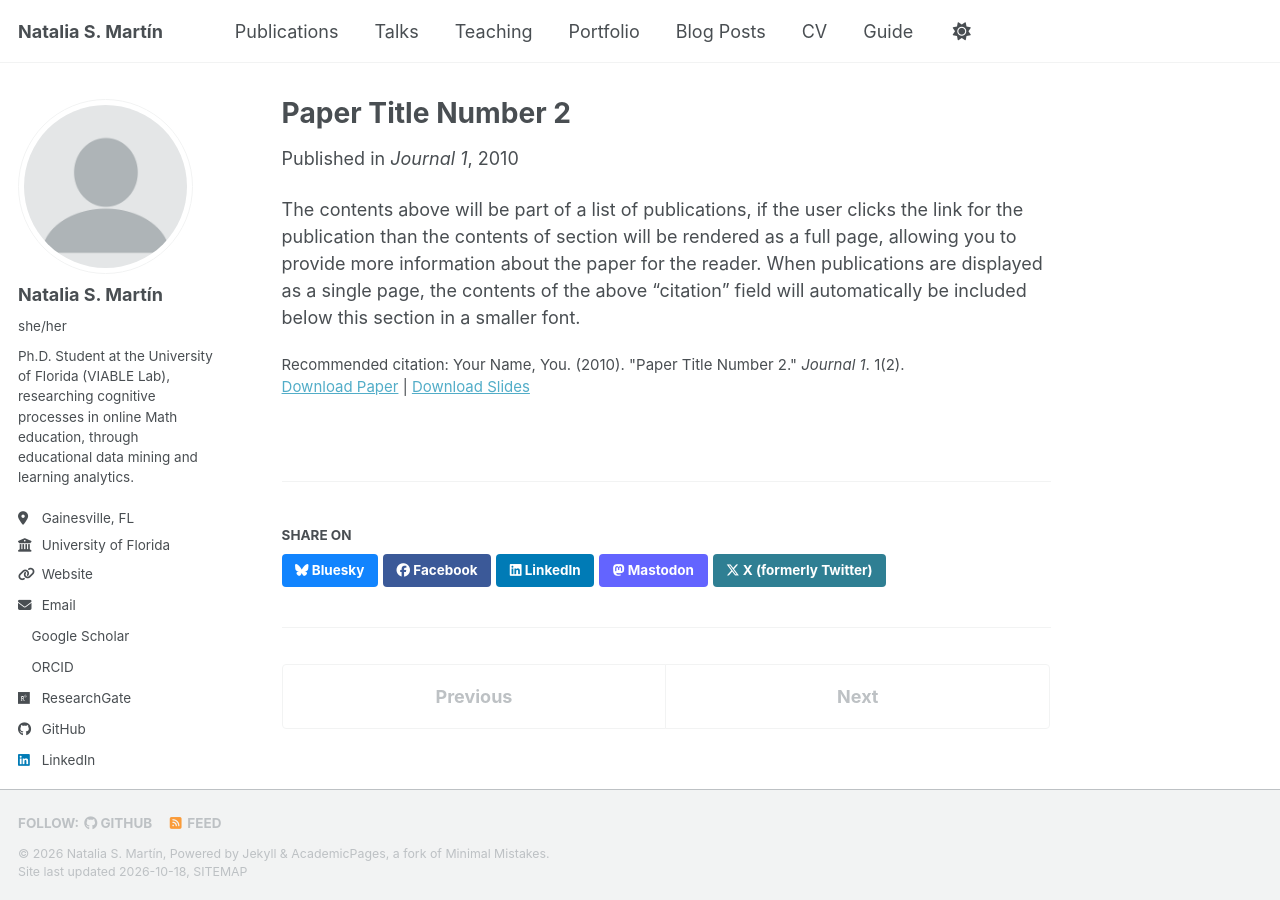
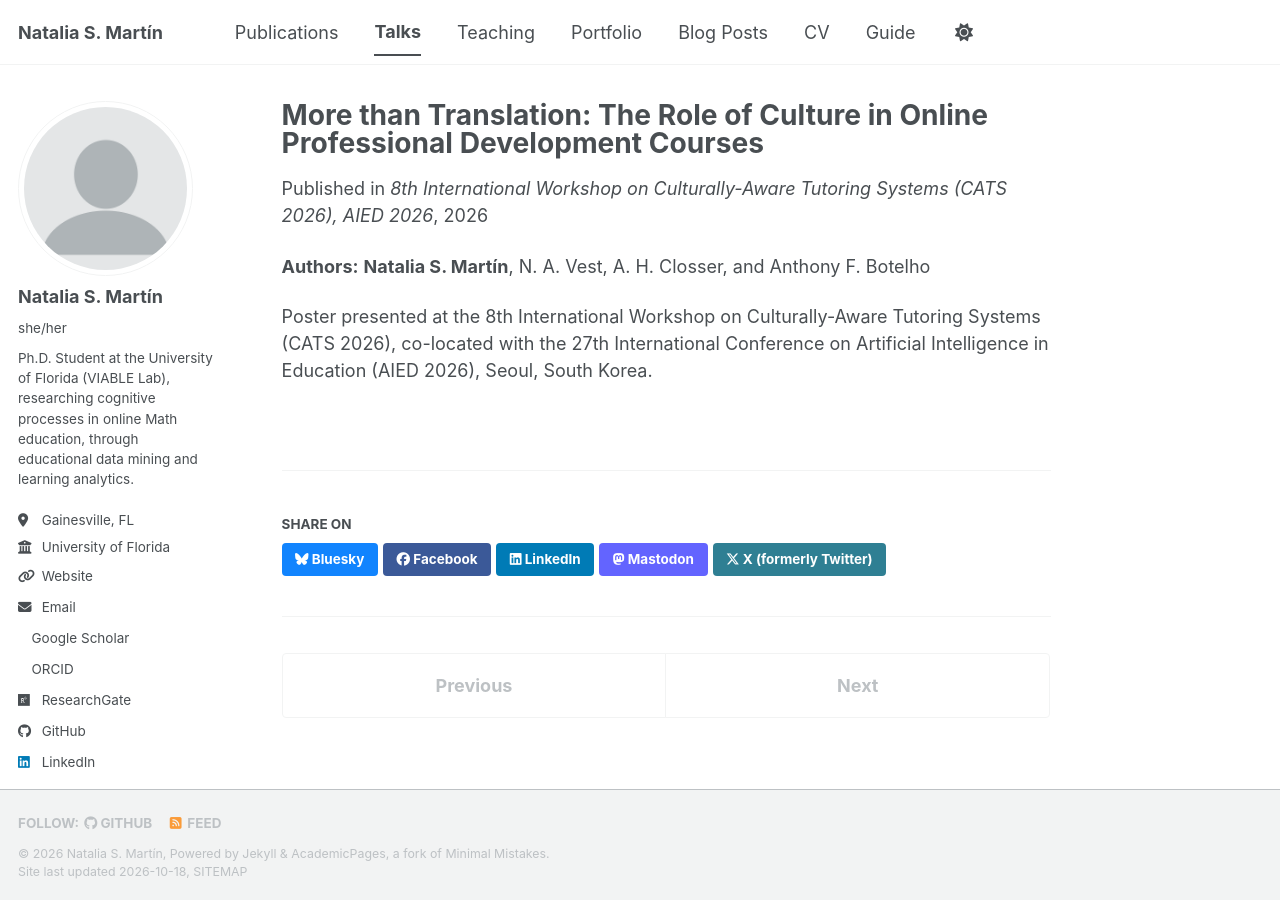
Before and after one commit to nat-mar/nar-mar.github.io, a Jekyll site: the page built from _publications/2010-10-01-paper-title-number-2.md, in a window 1280 px wide. Built offline with Jekyll 4.4.1, drawn with Linux system fonts in a browser that asks for light colours; a style sheet for code colours, icons or effects is not loaded.

Commit message:
Update 2010-10-01-paper-title-number-2.md

```diff
--- a/_publications/2010-10-01-paper-title-number-2.md
+++ b/_publications/2010-10-01-paper-title-number-2.md
@@ -1,14 +1,13 @@
 ---
-title: "Paper Title Number 2"
-collection: publications
-category: manuscripts
-permalink: /publication/2010-10-01-paper-title-number-2
-excerpt: 'This paper is about the number 2. The number 3 is left for future work.'
-date: 2010-10-01
-venue: 'Journal 1'
-slidesurl: 'https://academicpages.github.io/files/slides2.pdf'
-paperurl: 'https://academicpages.github.io/files/paper2.pdf'
-citation: 'Your Name, You. (2010). &quot;Paper Title Number 2.&quot; <i>Journal 1</i>. 1(2).'
+title: "More than Translation: The Role of Culture in Online Professional Development Courses"
+collection: Poster Presentation
+type: "Poster Presentation"
+permalink: /talks/2026-06-01-more-than-translation-poster
+venue: "8th International Workshop on Culturally-Aware Tutoring Systems (CATS 2026), AIED 2026"
+date: 2026-06-01
+location: "Seoul, South Korea"
 ---
 
-The contents above will be part of a list of publications, if the user clicks the link for the publication than the contents of section will be rendered as a full page, allowing you to provide more information about the paper for the reader. When publications are displayed as a single page, the contents of the above "citation" field will automatically be included below this section in a smaller font.
+**Authors:** **Natalia S. Martín**, N. A. Vest, A. H. Closser, and Anthony F. Botelho
+
+Poster presented at the 8th International Workshop on Culturally-Aware Tutoring Systems (CATS 2026), co-located with the 27th International Conference on Artificial Intelligence in Education (AIED 2026), Seoul, South Korea.
```
